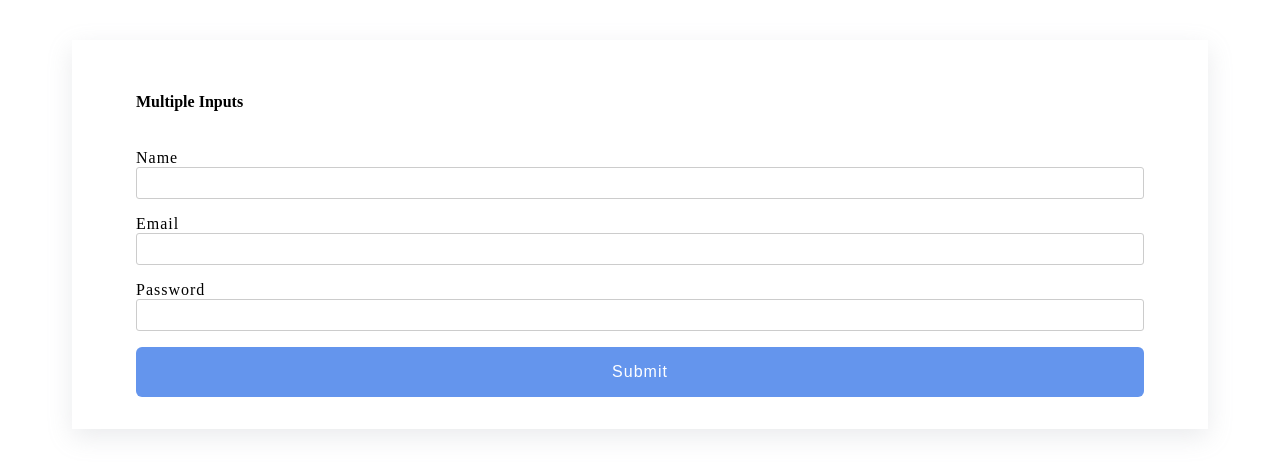
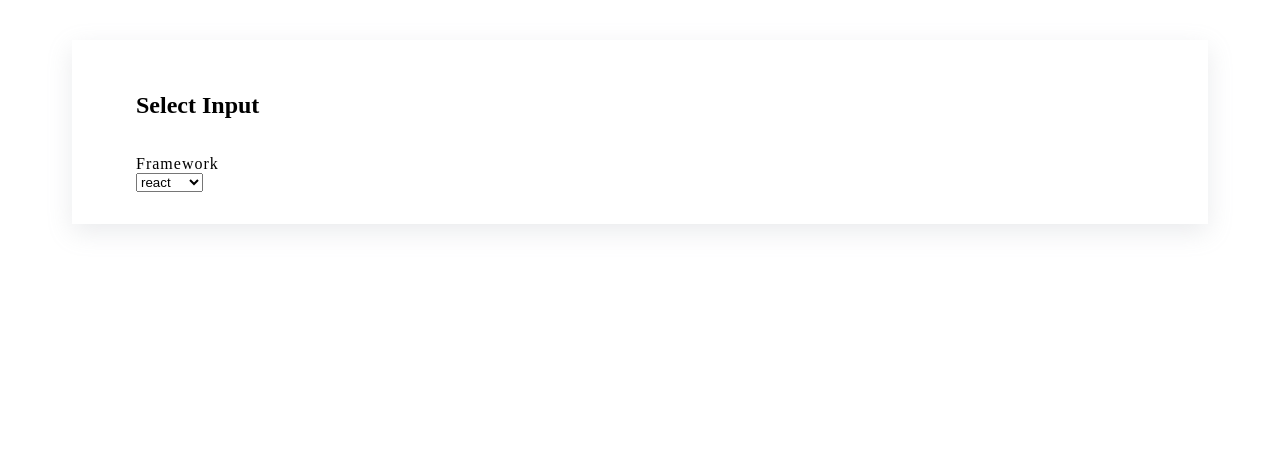
Before and after one commit to miawithcode/react-advance, a React (Vite) app: page / in a window 1280 px wide. Shown: the top 472 px of the page. Built offline with nearby package versions, Linux system fonts and the light colour scheme.

Commit message:
feat: add select input

```diff
--- a/src/App.jsx
+++ b/src/App.jsx
@@ -1,4 +1,4 @@
-import Project from "./project/05-forms/MultipleInputs"
+import Project from "./project/05-forms/SelectInput"
 
 function App() {
 
--- a/src/index.css
+++ b/src/index.css
@@ -23,7 +23,7 @@ form label {
   letter-spacing: 1px;
 }
 
-form input {
+form input:not(:checkbox) {
   display: block;
   width: 100%;
   height: 2rem;
--- /dev/null
+++ b/src/project/05-forms/SelectInput.jsx
@@ -0,0 +1,22 @@
+import { useState } from "react";
+
+const frameworks = ['react', 'angular', 'vue', 'svelte'];
+
+const SelectInput = () => {
+  const [framework, setFramework] = useState('react');
+
+  return (
+    <form>
+      <h2>Select Input</h2>
+      <div>
+      <label htmlFor="framework">Framework</label>
+      <select name="framework" id="framework" value={framework} onChange={(e)=>setFramework(e.target.value)}>
+      {frameworks.map((framework) => {
+        return <option key={framework}>{framework}</option>
+      })}
+      </select>
+      </div>
+    </form>
+  )
+}
+export default SelectInput
```
Also changed, not shown: src/project/05-forms/CheckboxInput.jsx (added, +28 -0 lines), 1 other file (tests, documents, lock files or other folders).
